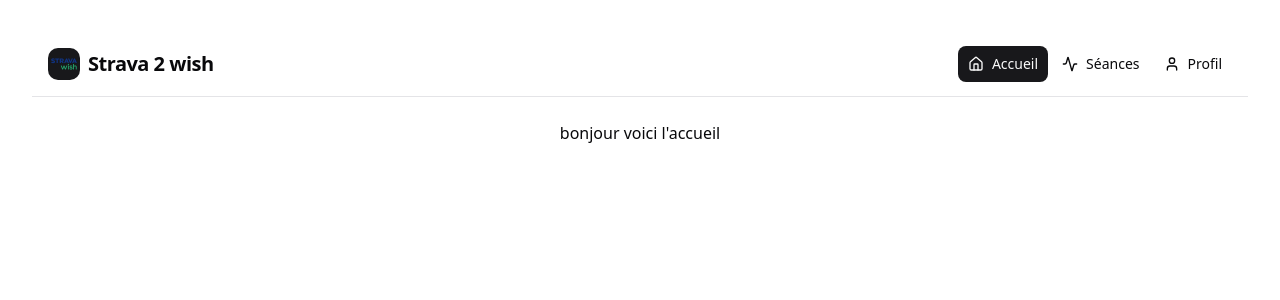
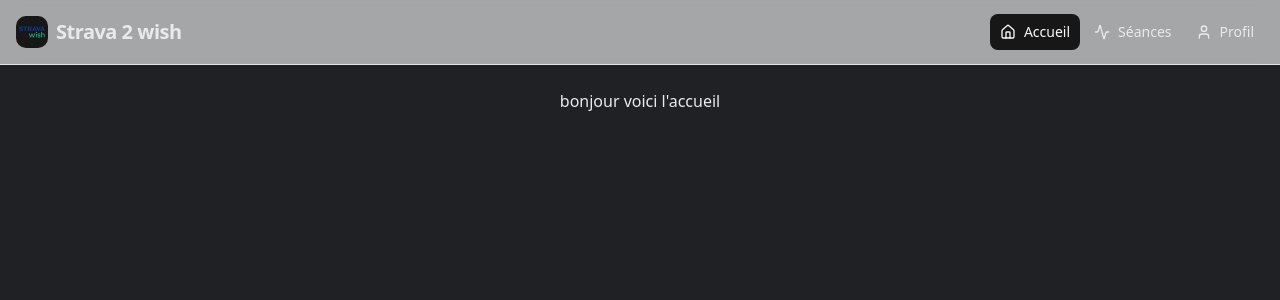
Before and after one commit to Ethan-Gaut/strava-de-wish, a React (Vite) app: page / in a window 1280 px wide. Shown: the top 300 px of the page. Built offline with nearby package versions, Linux system fonts and the light colour scheme.

Commit message:
correction + background

```diff
--- a/src/App.css
+++ b/src/App.css
@@ -1,6 +1,7 @@
-#root {
-  padding: 2rem;
+body, #root {
   text-align: center;
+    background-color: #202124;
+  color: #E8EAED; /* facultatif pour texte clair */
 }
 
 .logo {
--- a/src/components/MainLayout.jsx
+++ b/src/components/MainLayout.jsx
@@ -14,9 +14,9 @@ const MainLayout = () => {
 
   return (
     <>
-      <nav className="sticky top-0 z-50 w-full border-b bg-background/95 backdrop-blur supports-[backdrop-filter]:bg-background/60">
+      <nav className="sticky top-0 z-50 border-b bg-background/95 backdrop-blur supports-[backdrop-filter]:bg-background/60">
         <div className="container mx-auto flex h-16 items-center justify-between px-4">
-          {/* Logo/Brand */}
+          {/* Logo / Brand */}
           <div className="flex items-center space-x-2">
             <div className="flex h-8 w-8 items-center justify-center rounded-lg bg-primary text-primary-foreground">
               <img
@@ -30,7 +30,7 @@ const MainLayout = () => {
             </span>
           </div>
 
-          {/* Navigation */}
+          {/* Desktop Navigation */}
           <div className="hidden md:flex items-center space-x-1">
             {navItems.map((item) => {
               const Icon = item.icon;
--- /dev/null
+++ b/src/components/topnavbar.jsx
@@ -0,0 +1,41 @@
+import { motion } from "framer-motion";
+import { Link } from "react-router-dom";
+
+const navLinks = [
+  { name: "Accueil", href: "/" },
+  { name: "Séance", href: "/" },
+  { name: "Profil", href: "/" },
+];
+
+export function TopNavbar() {
+  return (
+    <motion.nav
+      initial={{ y: -50, opacity: 0 }}
+      animate={{ y: 0, opacity: 1 }}
+      transition={{ duration: 0.6, ease: "easeOut" }}
+      className="w-full fixed top-0 left-0 z-50 bg-white/80 backdrop-blur-md border-b border-gray-200"
+    >
+      <div className="mx-auto max-w-7xl px-4 sm:px-6 lg:px-8">
+        <div className="flex h-16 items-center justify-between">
+          {/* Logo */}
+          <div className="text-xl font-bold text-blue-600 tracking-tight">
+            Application de test
+          </div>
+
+          {/* Menu */}
+          <div className="hidden md:flex space-x-8">
+            {navLinks.map((link) => (
+              <Link
+                key={link.name}
+                to={link.href}
+                className="text-gray-700 hover:text-blue-600 transition font-medium"
+              >
+                {link.name}
+              </Link>
+            ))}
+          </div>
+        </div>
+      </div>
+    </motion.nav>
+  );
+}
--- a/src/index.css
+++ b/src/index.css
@@ -44,70 +44,70 @@
 :root {
   --radius: 0.625rem;
   --background: oklch(1 0 0);
-  --foreground: oklch(0.141 0.005 285.823);
+  --foreground: oklch(0.145 0 0);
   --card: oklch(1 0 0);
-  --card-foreground: oklch(0.141 0.005 285.823);
+  --card-foreground: oklch(0.145 0 0);
   --popover: oklch(1 0 0);
-  --popover-foreground: oklch(0.141 0.005 285.823);
-  --primary: oklch(0.21 0.006 285.885);
+  --popover-foreground: oklch(0.145 0 0);
+  --primary: oklch(0.205 0 0);
   --primary-foreground: oklch(0.985 0 0);
-  --secondary: oklch(0.967 0.001 286.375);
-  --secondary-foreground: oklch(0.21 0.006 285.885);
-  --muted: oklch(0.967 0.001 286.375);
-  --muted-foreground: oklch(0.552 0.016 285.938);
-  --accent: oklch(0.967 0.001 286.375);
-  --accent-foreground: oklch(0.21 0.006 285.885);
+  --secondary: oklch(0.97 0 0);
+  --secondary-foreground: oklch(0.205 0 0);
+  --muted: oklch(0.97 0 0);
+  --muted-foreground: oklch(0.556 0 0);
+  --accent: oklch(0.97 0 0);
+  --accent-foreground: oklch(0.205 0 0);
   --destructive: oklch(0.577 0.245 27.325);
-  --border: oklch(0.92 0.004 286.32);
-  --input: oklch(0.92 0.004 286.32);
-  --ring: oklch(0.705 0.015 286.067);
+  --border: oklch(0.922 0 0);
+  --input: oklch(0.922 0 0);
+  --ring: oklch(0.708 0 0);
   --chart-1: oklch(0.646 0.222 41.116);
   --chart-2: oklch(0.6 0.118 184.704);
   --chart-3: oklch(0.398 0.07 227.392);
   --chart-4: oklch(0.828 0.189 84.429);
   --chart-5: oklch(0.769 0.188 70.08);
   --sidebar: oklch(0.985 0 0);
-  --sidebar-foreground: oklch(0.141 0.005 285.823);
-  --sidebar-primary: oklch(0.21 0.006 285.885);
+  --sidebar-foreground: oklch(0.145 0 0);
+  --sidebar-primary: oklch(0.205 0 0);
   --sidebar-primary-foreground: oklch(0.985 0 0);
-  --sidebar-accent: oklch(0.967 0.001 286.375);
-  --sidebar-accent-foreground: oklch(0.21 0.006 285.885);
-  --sidebar-border: oklch(0.92 0.004 286.32);
-  --sidebar-ring: oklch(0.705 0.015 286.067);
+  --sidebar-accent: oklch(0.97 0 0);
+  --sidebar-accent-foreground: oklch(0.205 0 0);
+  --sidebar-border: oklch(0.922 0 0);
+  --sidebar-ring: oklch(0.708 0 0);
 }
 
 .dark {
-  --background: oklch(0.141 0.005 285.823);
+  --background: oklch(0.145 0 0);
   --foreground: oklch(0.985 0 0);
-  --card: oklch(0.21 0.006 285.885);
+  --card: oklch(0.205 0 0);
   --card-foreground: oklch(0.985 0 0);
-  --popover: oklch(0.21 0.006 285.885);
+  --popover: oklch(0.205 0 0);
   --popover-foreground: oklch(0.985 0 0);
-  --primary: oklch(0.92 0.004 286.32);
-  --primary-foreground: oklch(0.21 0.006 285.885);
-  --secondary: oklch(0.274 0.006 286.033);
+  --primary: oklch(0.922 0 0);
+  --primary-foreground: oklch(0.205 0 0);
+  --secondary: oklch(0.269 0 0);
   --secondary-foreground: oklch(0.985 0 0);
-  --muted: oklch(0.274 0.006 286.033);
-  --muted-foreground: oklch(0.705 0.015 286.067);
-  --accent: oklch(0.274 0.006 286.033);
+  --muted: oklch(0.269 0 0);
+  --muted-foreground: oklch(0.708 0 0);
+  --accent: oklch(0.269 0 0);
   --accent-foreground: oklch(0.985 0 0);
   --destructive: oklch(0.704 0.191 22.216);
   --border: oklch(1 0 0 / 10%);
   --input: oklch(1 0 0 / 15%);
-  --ring: oklch(0.552 0.016 285.938);
+  --ring: oklch(0.556 0 0);
   --chart-1: oklch(0.488 0.243 264.376);
   --chart-2: oklch(0.696 0.17 162.48);
   --chart-3: oklch(0.769 0.188 70.08);
   --chart-4: oklch(0.627 0.265 303.9);
   --chart-5: oklch(0.645 0.246 16.439);
-  --sidebar: oklch(0.21 0.006 285.885);
+  --sidebar: oklch(0.205 0 0);
   --sidebar-foreground: oklch(0.985 0 0);
   --sidebar-primary: oklch(0.488 0.243 264.376);
   --sidebar-primary-foreground: oklch(0.985 0 0);
-  --sidebar-accent: oklch(0.274 0.006 286.033);
+  --sidebar-accent: oklch(0.269 0 0);
   --sidebar-accent-foreground: oklch(0.985 0 0);
   --sidebar-border: oklch(1 0 0 / 10%);
-  --sidebar-ring: oklch(0.552 0.016 285.938);
+  --sidebar-ring: oklch(0.556 0 0);
 }
 
 @layer base {
--- a/src/lib/utils.js
+++ b/src/lib/utils.js
@@ -1,5 +1,5 @@
 import { clsx } from "clsx";
-import { twMerge } from "tailwind-merge";
+import { twMerge } from "tailwind-merge"
 
 export function cn(...inputs) {
   return twMerge(clsx(inputs));
```
Also changed, not shown: components.json, src/components/BarreNav.jsx (deleted), 1 other file (tests, documents, lock files or other folders).
